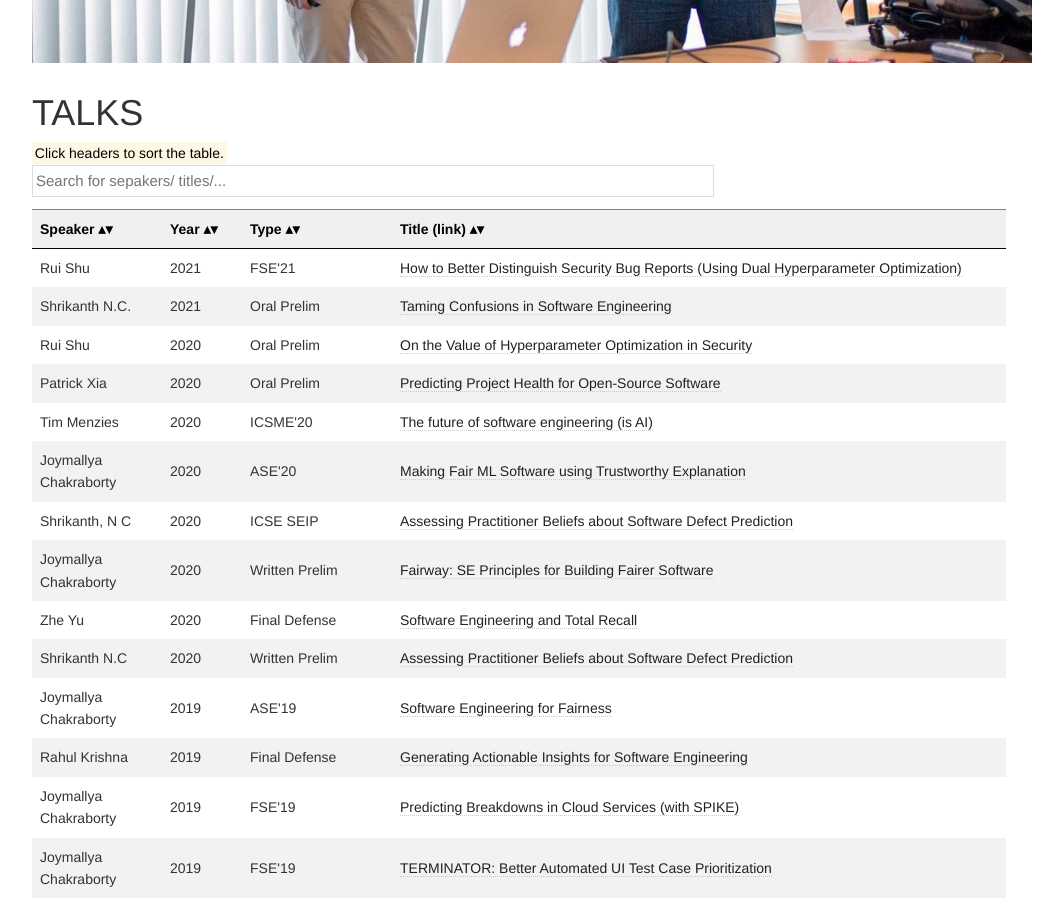
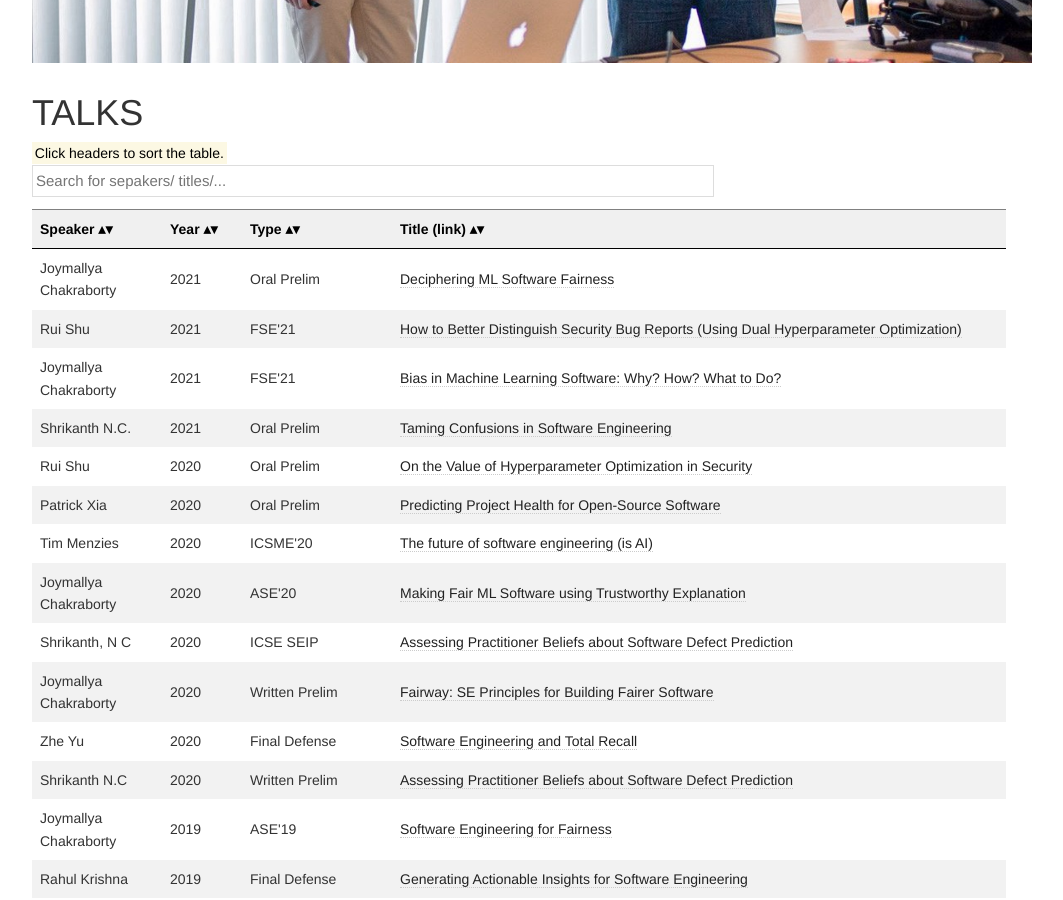
Before and after one commit to ai-se/ai-se.github.io, a Jekyll site: the page built from talks/index.html, in a window 1280 px wide and 900 px high, scrolled down 673 px. Shown: the whole window, without its empty margins (126-1189 px from the left). Built offline with Jekyll 4.4.1, drawn with Linux system fonts in a browser that asks for light colours.

Commit message:
Joy's update added

```diff
--- a/talks/index.html
+++ b/talks/index.html
@@ -55,10 +55,22 @@ title: Talks
   </thead>
   <tbody>
     <tr>
+      <td>Joymallya Chakraborty</td>
+      <td>2021</td>
+      <td>Oral Prelim</td>
+      <td><a href="https://docs.google.com/presentation/d/1KgPJ6ggTncAUZuPtpHkb-7Qb4bffctbWxmYPKhH-CFc/edit?usp=sharing">Deciphering ML Software Fairness</a></td>
+    </tr>
+    <tr>
       <td>Rui Shu</td>
       <td>2021</td>
       <td>FSE'21</td>
       <td><a href="https://drive.google.com/file/d/1jO4TlWpWgbgKN6yQ6-oiifbTx6NccOYc/view?usp=sharing">How to Better Distinguish Security Bug Reports (Using Dual Hyperparameter Optimization)</a></td>
+    </tr>
+    <tr>
+      <td>Joymallya Chakraborty</td>
+      <td>2021</td>
+      <td>FSE'21</td>
+      <td><a href="https://docs.google.com/presentation/d/1DrFB5jPSD9bP3kwTkNlkBFzMaLAwmJd4MZgeaerkQrY/edit?usp=sharing">Bias in Machine Learning Software: Why? How? What to Do?</a></td>
     </tr>
     <tr>
       <td>Shrikanth N.C.</td>
```
